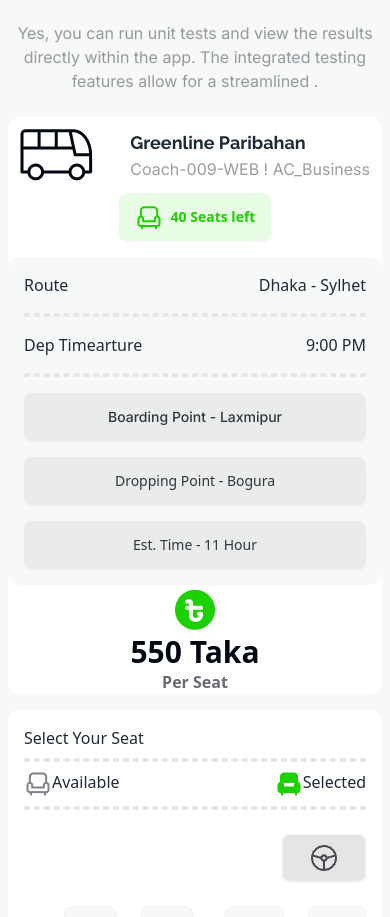
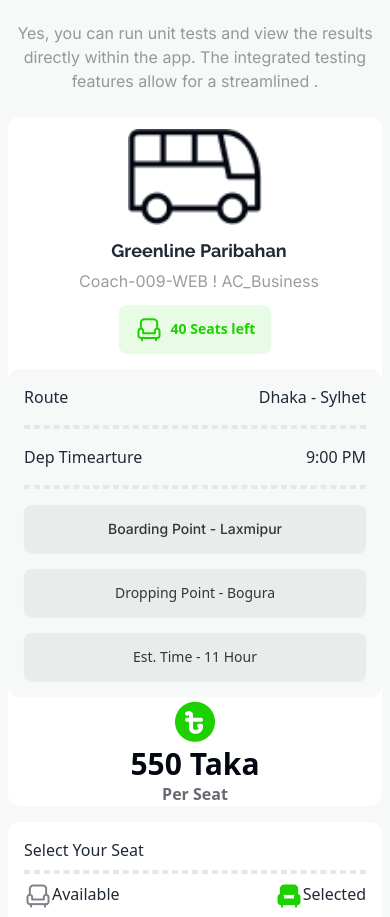
Before and after one commit to S-a-b-b-i-R/busTicket-landingPage, a plain HTML site: page index.html in a window 390 px wide. Shown: the part 1523-2440 px from the top of the page. Drawn offline with nearby package versions, Linux system fonts and the light colour scheme; files whose address does not match are found by name.

Commit message:
fixed ticket section (top) mobile version

```diff
--- a/index.html
+++ b/index.html
@@ -186,9 +186,9 @@
                     <div class="flex w-full lg:w-4/5 flex-col justify-center items-start lg:pl-12 space-y-1">
                         <div class="w-full space-y-4">
                             <div class="flex flex-col lg:flex-row justify-between">
-                                <div class="flex justify-between p-3">
-                                    <img class="h-auto object-contain" src="images/bus-logo.png" alt="">
-                                    <div class="flex flex-col items-start ml-2">
+                                <div class="flex flex-col lg:flex-row justify-between gap-3 p-3">
+                                    <img class="h-24 lg:h-auto object-contain" src="images/bus-logo.png" alt="">
+                                    <div class="flex flex-col items-center lg:items-start ml-2 gap-1">
                                         <h2 class="raleway-font font-bold text-lg lg:text-3xl text-right">Greenline
                                             Paribahan</h2>
                                         <p class=" text-[#03071266] lg:text-center inter-font text-right">Coach-009-WEB
```
